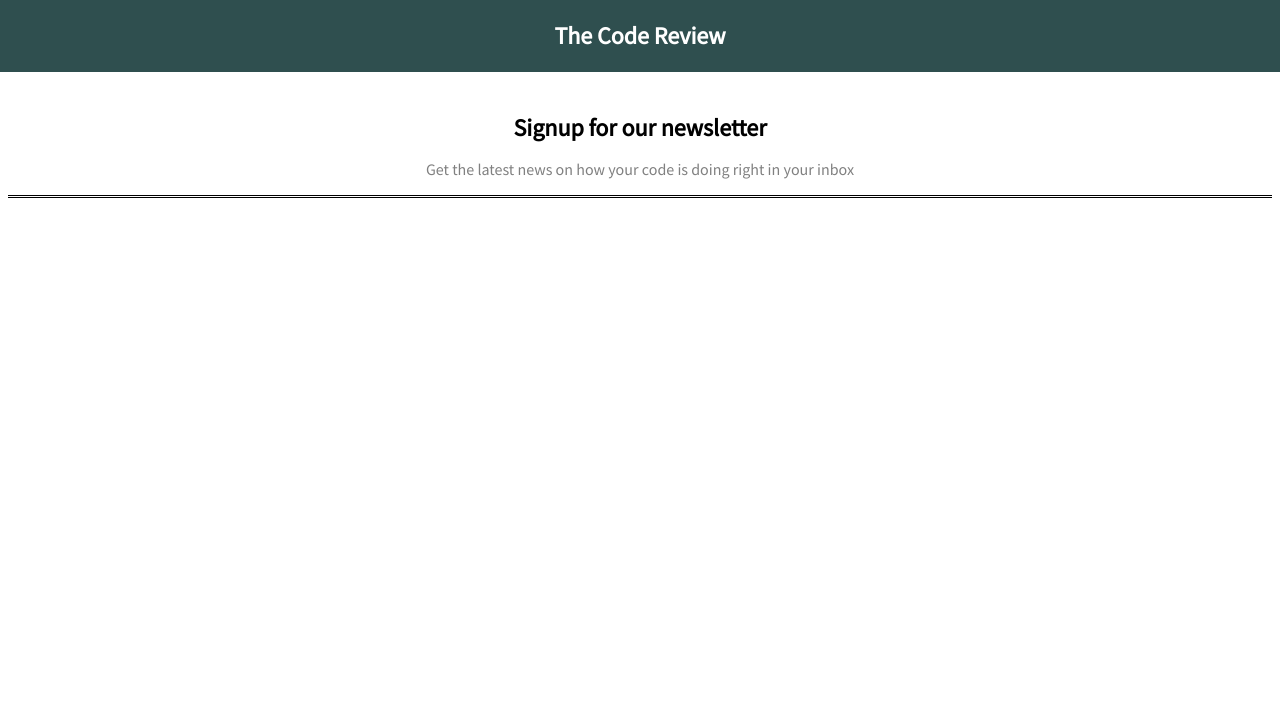
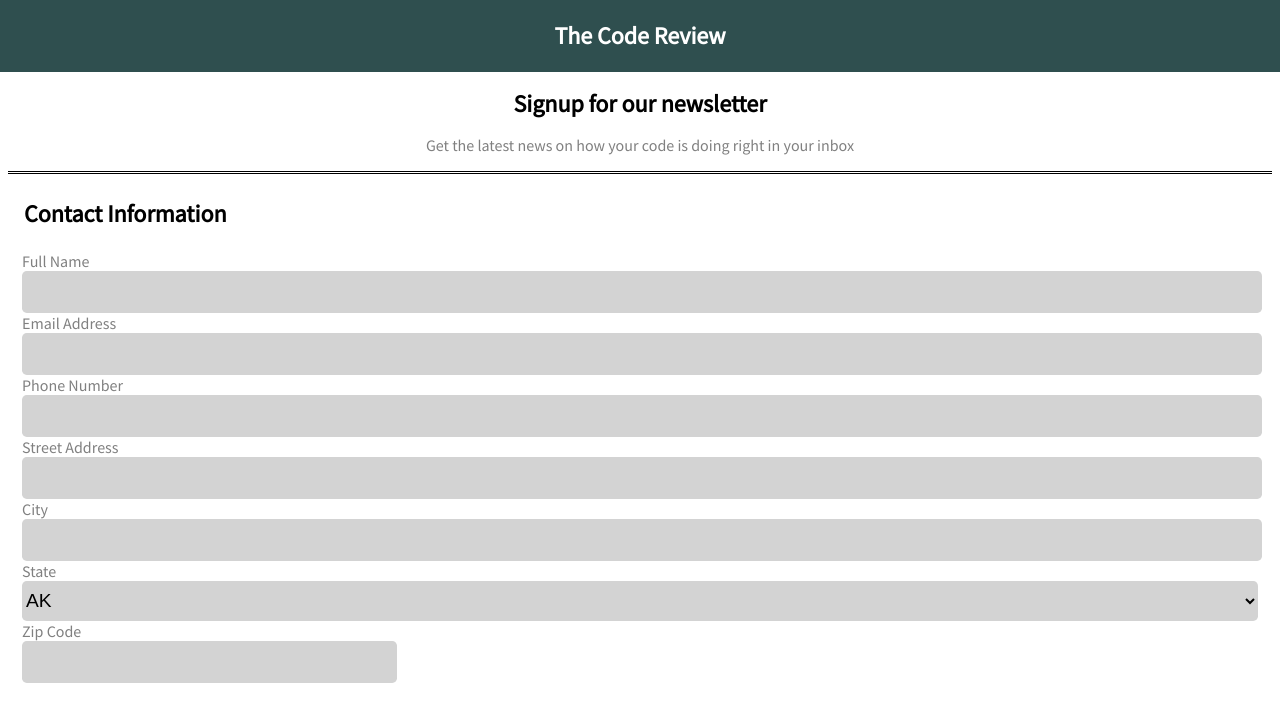
Before and after one commit to michaeljm5/techdegree-project-3, a plain HTML site: page index.html in a window 1280 px wide. Drawn offline with Linux system fonts and the light colour scheme.

Commit message:
Form part 1
Added 1st filedset of form and styled it.

```diff
--- a/css/styles.css
+++ b/css/styles.css
@@ -5,8 +5,28 @@ body {
 
 h2 {
     color: black;
-    margin-top: 3rem;
+    margin-top: 1.5rem;
     margin-bottom: 0rem;
+}
+
+fieldset {
+    border: none;
+    display: flex;
+    flex-direction: column;
+}
+
+legend {
+    margin-bottom: 1rem;
+}
+
+option,
+select {
+    text-transform: uppercase;
+}
+
+.wrapper {
+    display: flex;
+    flex-direction: column;
 }
 
 .intro {
@@ -22,3 +42,16 @@ h2 {
     line-height: 4.5rem;
     margin: -.5rem
 }
+
+.textbox {
+ width: 100%;
+ height: 2.5rem;
+ background-color: lightgray;
+ border-radius: 0.3rem;
+ border-style: none;
+ font-size: 1.2rem;
+}
+
+input[id="zip"] {
+    width: 30%;
+}
--- a/index.html
+++ b/index.html
@@ -7,12 +7,83 @@
         <meta name="viewport" content="width=device-width, initial-scale=1">
     </head>
     <body>
-      <div>
+      <div class="wrapper">
         <section class="intro">
             <h1 class="title">The Code Review</h1>
             <h2>Signup for our newsletter</h2>
             <p>Get the latest news on how your code is doing right in your inbox</p>
         </section>
+
+        <form>
+            <fieldset>
+                <legend><h2>Contact Information</h2></legend>
+                <label for="name">Full Name</label>
+                <input class="textbox" type="text" id="name" name="user_name">
+                <label for="email">Email Address</label>
+                <input class="textbox" type="email" id="email" name="user_email">
+                <label for="phone">Phone Number</label>
+                <input class="textbox" type="tel" id="phone" name="user_phone_number">
+                <label for="address">Street Address</label>
+                <input class="textbox" type="text" id="address" name="user_address">
+                <label for="city">City</label>
+                <input class="textbox" type="text" id="city" name="user_city">
+                <label for="state">State</label>
+                <select class="textbox" id="state" name="user_state">
+                    <option value="ak">ak</option>
+                    <option value="al">al</option>
+                    <option value="ar">ar</option>
+                    <option value="az">az</option>
+                    <option value="ca">ca</option>
+                    <option value="co">co</option>
+                    <option value="ct">ct</option>
+                    <option value="de">de</option>
+                    <option value="fl">fl</option>
+                    <option value="ga">ga</option>
+                    <option value="hi">hi</option>
+                    <option value="ia">ia</option>
+                    <option value="id">id</option>
+                    <option value="il">il</option>
+                    <option value="in">in</option>
+                    <option value="ks">ks</option>
+                    <option value="ky">ky</option>
+                    <option value="la">la</option>
+                    <option value="ma">ma</option>
+                    <option value="md">md</option>
+                    <option value="me">me</option>
+                    <option value="mi">mi</option>
+                    <option value="mn">mn</option>
+                    <option value="mo">mo</option>
+                    <option value="ms">ms</option>
+                    <option value="mt">mt</option>
+                    <option value="nc">nc</option>
+                    <option value="nd">nd</option>
+                    <option value="ne">ne</option>
+                    <option value="nh">nh</option>
+                    <option value="nj">nj</option>
+                    <option value="nm">nm</option>
+                    <option value="nv">nv</option>
+                    <option value="ny">ny</option>
+                    <option value="oh">oh</option>
+                    <option value="ok">ok</option>
+                    <option value="or">or</option>
+                    <option value="pa">pa</option>
+                    <option value="ri">ri</option>
+                    <option value="sc">sc</option>
+                    <option value="sd">sd</option>
+                    <option value="tn">tn</option>
+                    <option value="tx">tx</option>
+                    <option value="ut">ut</option>
+                    <option value="va">va</option>
+                    <option value="vt">vt</option>
+                    <option value="wa">wa</option>
+                    <option value="wi">wi</option>
+                    <option value="wv">wv</option>
+                    <option value="wy">wy</option>
+                </select>
+                <label for="zip">Zip Code</label>
+                <input class="textbox" type="number" id="zip" name="user_zip_code">
+            </fieldset>
+        </form>
       </div>
     </body>
 </html>
```
